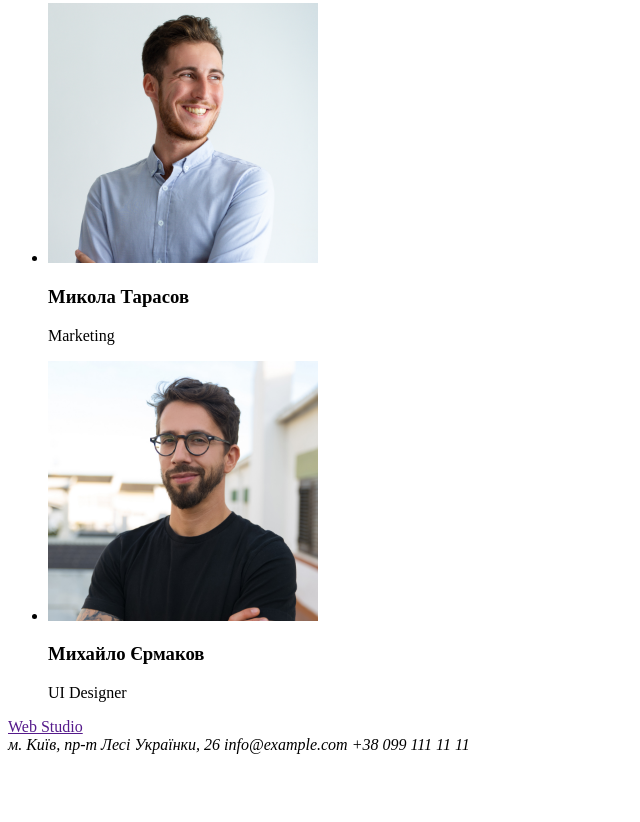
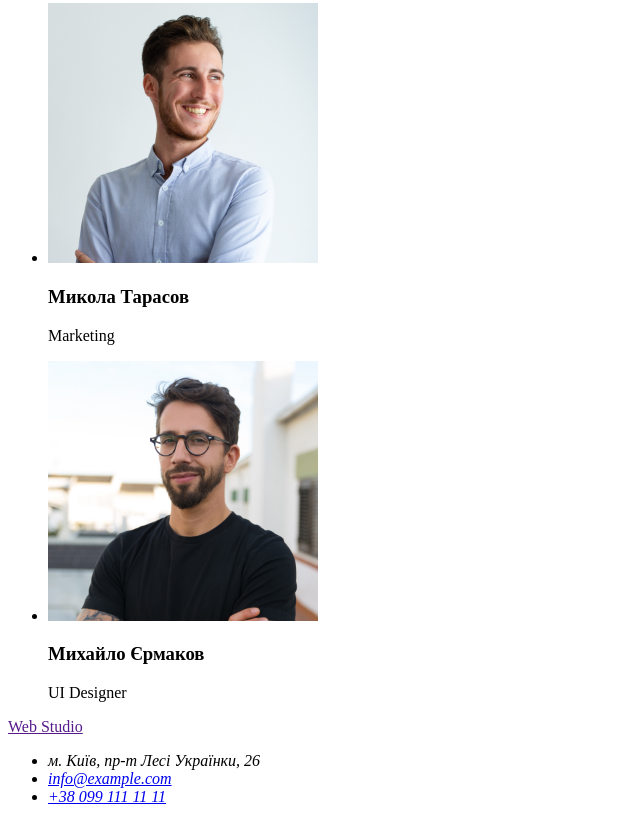
Before and after one commit to AlexandraCherepania/goit-markup-hw-01-new, a plain HTML site: page index.html in a window 1280 px wide. Shown: the part 2365-3187 px from the top of the page, without its empty margins (0-640 px from the left). Before the commit the page ends 3127 px from the top, so only its background shows below. Drawn offline with Linux system fonts and the light colour scheme.

Commit message:
update index.html

```diff
--- a/index.html
+++ b/index.html
@@ -131,9 +131,20 @@
     <footer>
         <a href="">Web Studio</a>
         <address>
-            м. Київ, пр-т Лесі Українки, 26
-            info@example.com
-            +38 099 111 11 11
+
+           <ul>
+               <li>м. Київ, пр-т Лесі Українки, 26</li>
+
+               <li>
+                   <a href="mailto: info@example.com">info@example.com</a>
+               </li>
+
+               <li>
+                   <a href="tel:+380991111111">+38 099 111 11 11</a>
+               </li>
+
+           </ul>
+
         </address>
 
     </footer>
```
